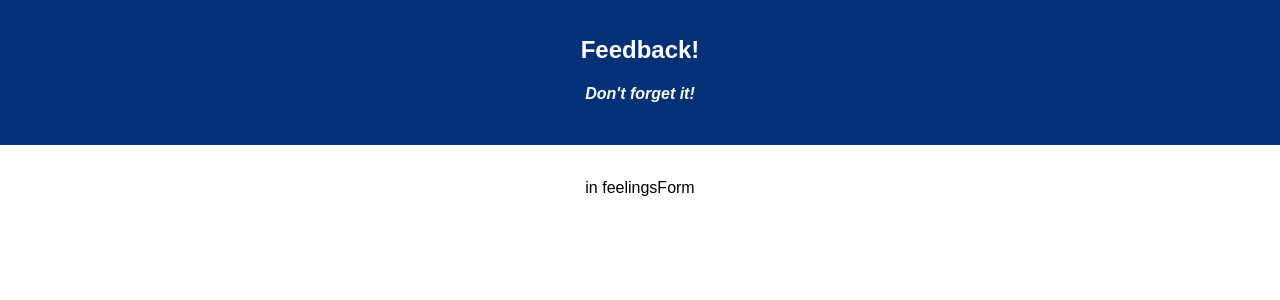
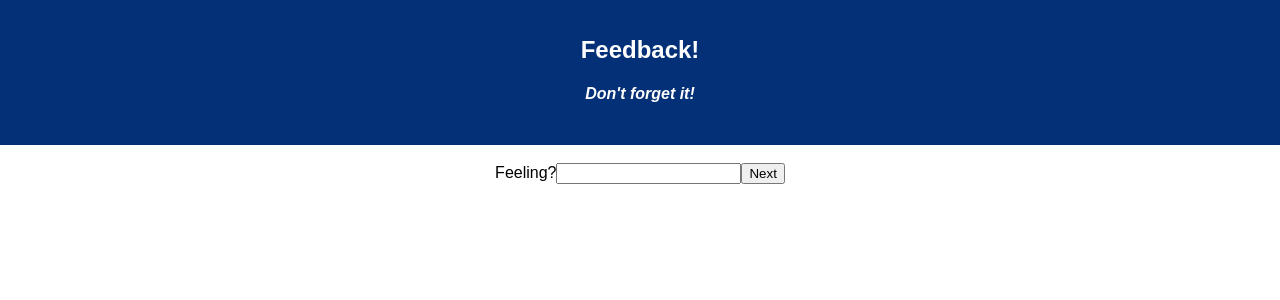
Before and after one commit to KellyDanger/redux-feedback-loop, a React (Create React App) app: page /#/feelings in a window 1280 px wide. Shown: the top 300 px of the page. Built offline with nearby package versions, Linux system fonts and the light colour scheme.

Commit message:
button and input connected to functions

```diff
--- a/src/components/FeelingsForm/FeelingsForm.js
+++ b/src/components/FeelingsForm/FeelingsForm.js
@@ -3,9 +3,26 @@ import React, {Component} from 'react';
 import {connect} from 'react-redux';
 
 class FeelingsForm extends Component {
+state = {
+  feeling: 0
+}
+
+handleFeelingChange = () => {
+  console.log('Feelings!!!');
+
+}
+
+handleSubmit = () => {
+  console.log('clicked feelings');
+}
+
   render(){
     return(
-      <p>in feelingsForm</p>
+      <form onSubmit={this.handleSubmit}>
+        <lable htmlFor="feelingsInput">Feeling?</lable>
+        <input type="number" onChange={this.handleFeelingChange}/>
+        <button onClick={this.handleSubmit}>Next</button>
+      </form>
     )
   }
 }
--- a/src/index.js
+++ b/src/index.js
@@ -4,5 +4,7 @@ import './index.css';
 import App from './components/App/App';
 import registerServiceWorker from './registerServiceWorker';
 
+
+
 ReactDOM.render(<App />, document.getElementById('root'));
 registerServiceWorker();
```
